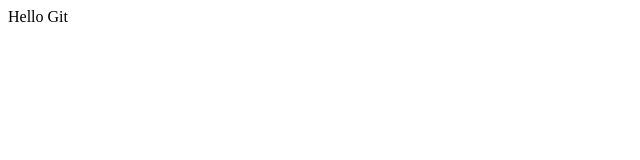
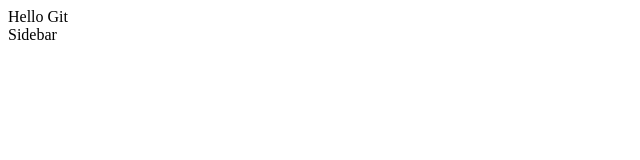
Before and after one commit to JohnLloyd2335/GitCrashCourse, a plain HTML site: page index.html in a window 1280 px wide. Shown: the full height of the page, 0-640 px from the left. Drawn offline with Linux system fonts and the light colour scheme.

Commit message:
Add sidebar

```diff
--- a/index.html
+++ b/index.html
@@ -8,7 +8,9 @@
 </head>
 <body>
     Hello Git
-
+    <div class="sidebar">
+        Sidebar
+    </div>
 
     <script src="app.js"></script>
 </body>
```
